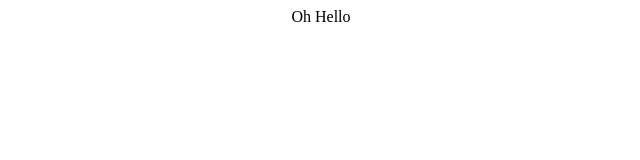
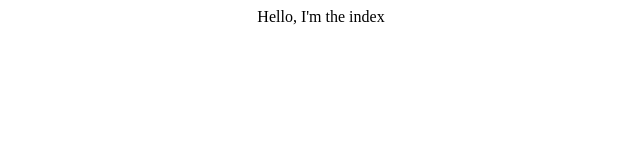
Before and after one commit to Kagan-benjamin/Portfolio-Tracker-Frontend, a React (Create React App) app in the folder portfolio-tracker-client/: page / in a window 1280 px wide. Shown: the top 160 px of the page, without its empty margins (319-959 px from the left). Built offline with nearby package versions, Linux system fonts and the light colour scheme.

Commit message:
extended components, homeindex

```diff
--- /dev/null
+++ b/portfolio-tracker-client/src/components/HomeIndex.js
@@ -0,0 +1,13 @@
+import React from 'react';
+
+class HomeIndex extends React.Component {
+
+    render() {
+        return (
+            <div className="Homeindex">
+                Hello, I'm the index
+            </div>
+        );
+    }
+}
+export default HomeIndex;
--- a/portfolio-tracker-client/src/components/HomePage.js
+++ b/portfolio-tracker-client/src/containers/HomePage.js
@@ -1,11 +1,12 @@
 import React from 'react';
+import HomeIndex from '../components/HomeIndex.js'
 
 class HomePage extends React.Component {
 
     render() {
         return (
             <div className="Homepage">
-                Oh Hello
+                <HomeIndex />
             </div>
         );
     }
```
Also changed, not shown: portfolio-tracker-client/src/App.js (+4 -4 lines), portfolio-tracker-client/src/components/HomeListing.js (added), portfolio-tracker-client/src/containers/MyPortfolios.js (renamed from portfolio-tracker-client/src/components/MyPortfolios.js), portfolio-tracker-client/src/containers/NavBar.js (renamed from portfolio-tracker-client/src/components/NavBar.js), portfolio-tracker-client/src/containers/ShowPage.js (renamed from portfolio-tracker-client/src/components/ShowPage.js).
